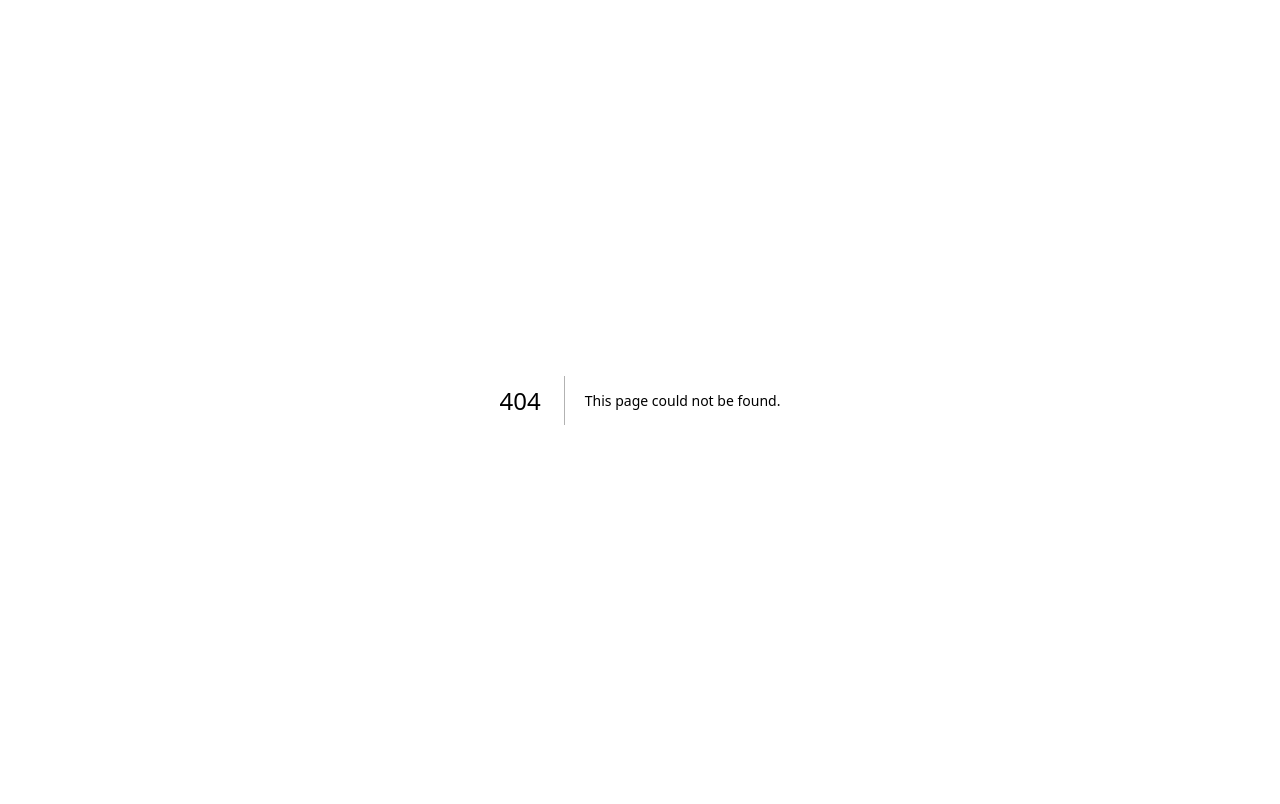
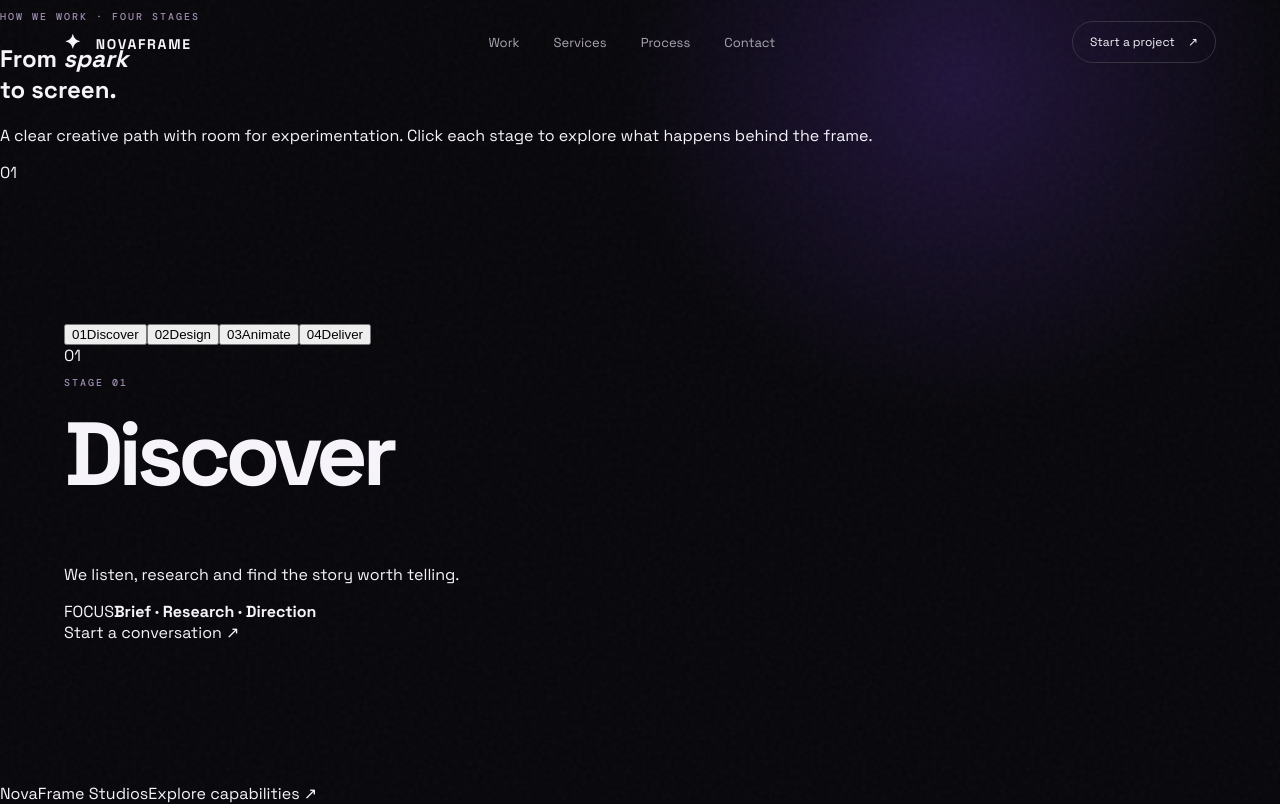
Before and after one commit to Ab2612Ab/NovaFrame-Studios, a Next.js app: page /process in a window 1280 px wide. Before the commit this address had no page. Built offline with nearby package versions, Linux system fonts and the light colour scheme.

Commit message:
Create standalone interactive Process page

```diff
--- /dev/null
+++ b/app/process/page.jsx
@@ -0,0 +1,23 @@
+"use client";
+
+import { useState } from "react";
+
+const steps = [
+  ["01", "Discover", "We listen, research and find the story worth telling.", "Brief · Research · Direction"],
+  ["02", "Design", "We shape the visual world, characters and movement language.", "Concepts · Storyboards · Styleframes"],
+  ["03", "Animate", "We bring every frame to life with precision, timing and personality.", "Animation · Sound · Compositing"],
+  ["04", "Deliver", "We polish, package and prepare your story for every launch surface.", "Master files · Social cuts · Handoff"],
+];
+
+export default function ProcessPage() {
+  const [active, setActive] = useState(0);
+  return (
+    <main className="site standalone-page process-page">
+      <div className="noise" aria-hidden="true" />
+      <header className="nav standalone-nav"><a href="/" className="logo"><span>✦</span> NOVAFRAME</a><nav className="navlinks" aria-label="Main navigation"><a href="/work">Work</a><a href="/services">Services</a><a className="active-nav" href="/process">Process</a><a href="/contact">Contact</a></nav><a className="navcta" href="/contact">Start a project <span>↗</span></a><a className="menu" href="/">☰</a></header>
+      <section className="standalone-hero process-hero"><div><p className="eyebrow">How we work · Four stages</p><h1>From <em>spark</em><br/>to screen.</h1><p>A clear creative path with room for experimentation. Click each stage to explore what happens behind the frame.</p></div><div className="process-wheel" aria-hidden="true"><div className="wheel-core">{String(active + 1).padStart(2, "0")}</div><i/><i/><i/><i/></div></section>
+      <section className="process-browser section"><div className="process-tabs" role="tablist" aria-label="Process stages">{steps.map((s, i) => <button type="button" role="tab" aria-selected={active === i} className={active === i ? "process-tab active" : "process-tab"} onClick={() => setActive(i)} key={s[0]}><span>{s[0]}</span>{s[1]}</button>)}</div><article className="process-focus"><div className="focus-number">{steps[active][0]}</div><div><p className="eyebrow">Stage {steps[active][0]}</p><h2>{steps[active][1]}</h2><p>{steps[active][2]}</p><div className="focus-delivery"><span>FOCUS</span><strong>{steps[active][3]}</strong></div></div><a href="/contact">Start a conversation ↗</a></article></section>
+      <footer className="standalone-footer"><span>NovaFrame Studios</span><a href="/services">Explore capabilities ↗</a></footer>
+    </main>
+  );
+}
```
